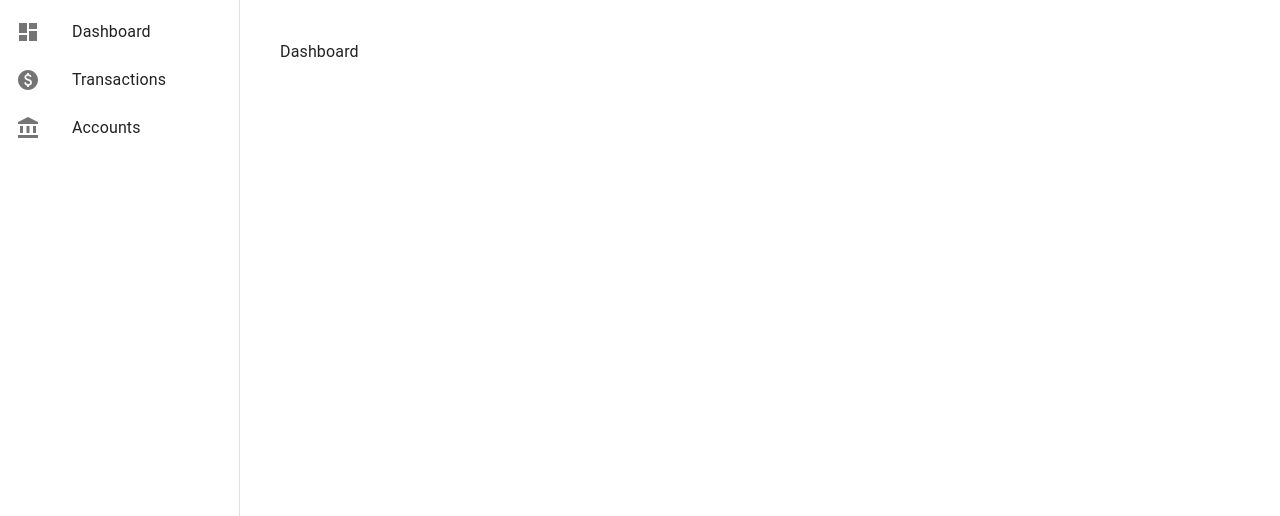
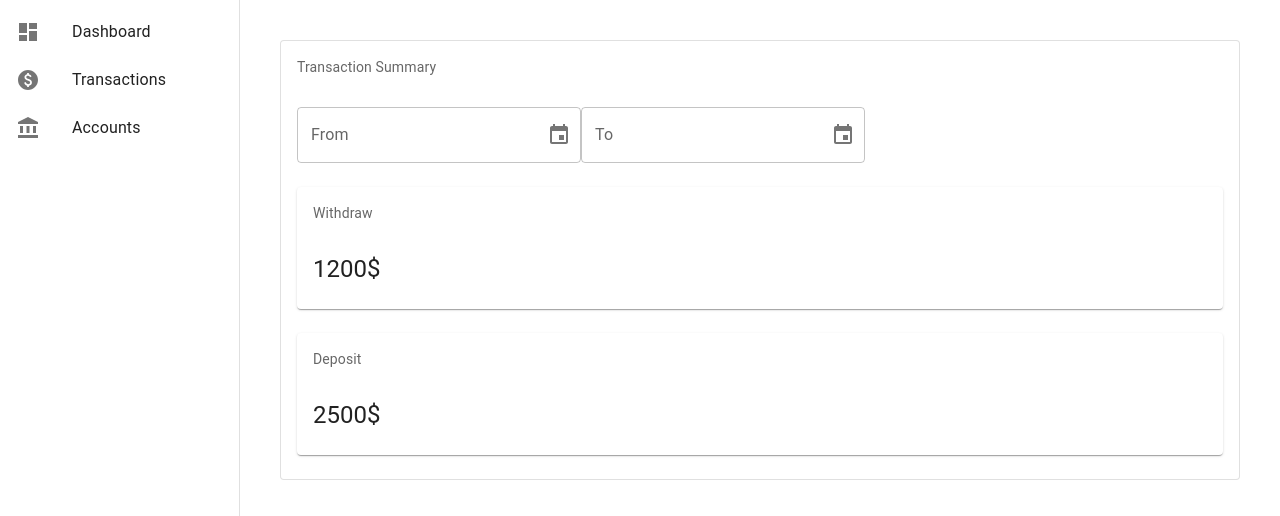
Before and after one commit to ahmedsadman/monee, a React (Create React App) app in the folder monee-client/: page /dashboard in a window 1280 px wide. Shown: the top 516 px of the page. Built offline with nearby package versions, Linux system fonts and the light colour scheme.

Commit message:
add transaction summary draft component

```diff
--- a/monee-client/package.json
+++ b/monee-client/package.json
@@ -7,6 +7,8 @@
     "@emotion/styled": "^11.10.5",
     "@mui/icons-material": "^5.11.0",
     "@mui/material": "^5.11.2",
+    "@mui/x-date-pickers": "^5.0.12",
+    "@mui/x-date-pickers-pro": "^5.0.12",
     "@testing-library/jest-dom": "^5.14.1",
     "@testing-library/react": "^13.0.0",
     "@testing-library/user-event": "^13.2.1",
@@ -16,6 +18,7 @@
     "@types/react-dom": "^18.0.0",
     "localforage": "^1.10.0",
     "match-sorter": "^6.3.1",
+    "moment": "^2.29.4",
     "react": "^18.2.0",
     "react-dom": "^18.2.0",
     "react-router-dom": "^6.6.1",
--- /dev/null
+++ b/monee-client/src/Dashboard/TransactionSummary/DateRangePicker.tsx
@@ -0,0 +1,36 @@
+import { useState } from "react";
+import { AdapterMoment } from "@mui/x-date-pickers/AdapterMoment";
+import { LocalizationProvider } from "@mui/x-date-pickers/LocalizationProvider";
+import { DesktopDatePicker } from "@mui/x-date-pickers";
+import { TextField } from "@mui/material";
+import { Moment } from "moment";
+
+// TODO: Should move to a common component directory
+function DateRangePicker() {
+  const [startValue, setStartValue] = useState<Moment | null>(null);
+  const [endValue, setEndValue] = useState<Moment | null>(null);
+
+  return (
+    <LocalizationProvider
+      dateAdapter={AdapterMoment}
+      localeText={{ start: "Check-in", end: "Check-out" }}
+    >
+      <DesktopDatePicker
+        label="From"
+        inputFormat="MM/DD/YYYY"
+        value={startValue}
+        onChange={(newValue) => setStartValue(newValue)}
+        renderInput={(params) => <TextField {...params} />}
+      />
+      <DesktopDatePicker
+        label="To"
+        inputFormat="MM/DD/YYYY"
+        value={endValue}
+        onChange={(newValue) => setEndValue(newValue)}
+        renderInput={(params) => <TextField {...params} />}
+      />
+    </LocalizationProvider>
+  );
+}
+
+export default DateRangePicker;
--- /dev/null
+++ b/monee-client/src/Dashboard/TransactionSummary/index.tsx
@@ -0,0 +1,49 @@
+import { Card, CardContent, Typography } from "@mui/material";
+import DateRangePicker from "./DateRangePicker";
+
+function TransactionSummary() {
+  return (
+    <Card variant="outlined">
+      <CardContent>
+        <Typography
+          sx={{ fontSize: 14, pb: 3 }}
+          color="text.secondary"
+          gutterBottom
+        >
+          Transaction Summary
+        </Typography>
+        <DateRangePicker />
+        <Card sx={{ mt: 3 }}>
+          <CardContent>
+            <Typography
+              sx={{ fontSize: 14, pb: 3 }}
+              color="text.secondary"
+              gutterBottom
+            >
+              Withdraw
+            </Typography>
+            <Typography variant="h5" component="div">
+              1200$
+            </Typography>
+          </CardContent>
+        </Card>
+        <Card sx={{ mt: 3 }}>
+          <CardContent>
+            <Typography
+              sx={{ fontSize: 14, pb: 3 }}
+              color="text.secondary"
+              gutterBottom
+            >
+              Deposit
+            </Typography>
+            <Typography variant="h5" component="div">
+              2500$
+            </Typography>
+          </CardContent>
+        </Card>
+      </CardContent>
+    </Card>
+  );
+}
+
+export default TransactionSummary;
--- /dev/null
+++ b/monee-client/src/Dashboard/index.tsx
@@ -0,0 +1,7 @@
+import TransactionSummary from "./TransactionSummary";
+
+function Dashboard() {
+  return <TransactionSummary />;
+}
+
+export default Dashboard;
--- a/monee-client/src/index.tsx
+++ b/monee-client/src/index.tsx
@@ -2,6 +2,7 @@ import React from "react";
 import ReactDOM from "react-dom/client";
 import "./index.css";
 import App from "./App";
+import Dashboard from "./Dashboard";
 import reportWebVitals from "./reportWebVitals";
 
 import { createBrowserRouter, RouterProvider } from "react-router-dom";
@@ -17,11 +18,11 @@ const router = createBrowserRouter([
     children: [
       {
         index: true,
-        element: <div>Dashboard</div>,
+        element: <Dashboard />,
       },
       {
         path: "/dashboard",
-        element: <div>Dashboard</div>,
+        element: <Dashboard />,
       },
       {
         path: "/transactions",
```
Also changed, not shown: 1 other file (tests, documents, lock files or other folders).
